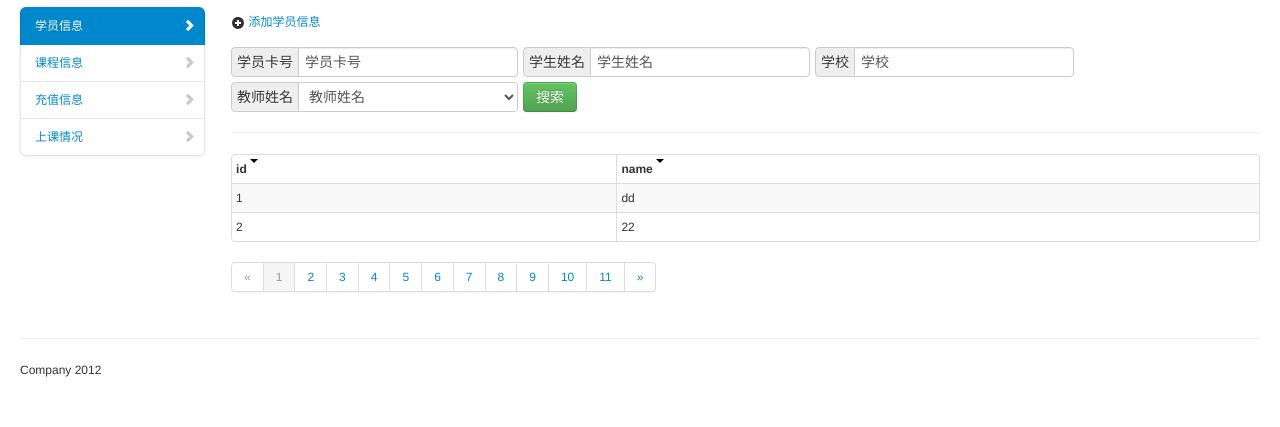
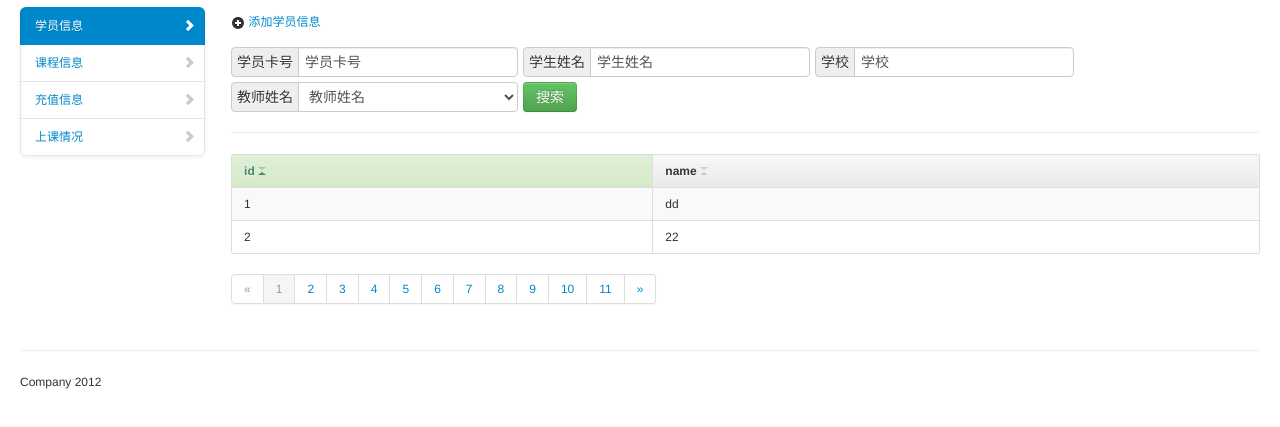
Before and after one commit to LegoTech/class, a plain HTML site: page info.html in a window 1280 px wide. Both pictures are taken after a click on the element "id". Shown: the part 53-480 px from the top of the page. Drawn offline with Linux system fonts and the light colour scheme.

Commit message:
tablesorter style

```diff
--- a/css/main.css
+++ b/css/main.css
@@ -65,6 +65,168 @@
   bottom: 270px;
 }
 
+/*istyle*/
+.table th,
+.table td {
+  padding: 6px 12px;
+  line-height: 20px;
+  text-align: left;
+  vertical-align: top;
+  border-top: 1px solid #dddddd;
+}
+.table th {
+  font-weight: bold;
+}
+.table thead th {
+  vertical-align: bottom;
+}
+.table caption + thead tr:first-child th,
+.table caption + thead tr:first-child td,
+.table colgroup + thead tr:first-child th,
+.table colgroup + thead tr:first-child td,
+.table thead:first-child tr:first-child th,
+.table thead:first-child tr:first-child td {
+  border-top: 0;
+}
+.table tbody + tbody {
+  border-top: 2px solid #dddddd;
+}
+.table .table {
+  background-color: #ffffff;
+}
+.table th.header .caret {
+  margin: 8px 0 0 0;
+}
+.table th .caret {
+  position: relative;
+  top: -2px;
+  height: 2px;
+  border-top: none;
+  border-bottom: 3px solid #ccc;
+  border-top: 3px solid #ccc;
+}
+.table th.headerSortUp .caret {
+  border-bottom: 3px solid #bbb;
+  border-top: 3px solid #46886A;
+}
+.table th.headerSortDown .caret {
+  border-bottom: 3px solid #46886A;
+  border-top: 3px solid #bbb;
+}
+
+.table th.active {
+  cursor: pointer;
+}
+.table th.headerSortUp,
+.table th.headerSortDown {
+  color: #46886A;
+  background-color: #DFF0D8;
+}
+.table-condensed th,
+.table-condensed td {
+  padding: 4px 5px;
+}
+.table-bordered {
+  border: 1px solid #dddddd;
+  border-collapse: separate;
+  *border-collapse: collapse;
+  border-left: 0;
+  border-radius: 2px;
+}
+.table-bordered th {
+  text-shadow: 0 1px 1px rgba(255, 255, 255, 0.75);
+  background-color: #f5f5f5;
+  background-image: -moz-linear-gradient(top, #f7f7f7, #eaeaea);
+  background-image: -webkit-gradient(linear, 0 0, 0 100%, from(#f7f7f7), to(#eaeaea));
+  background-image: -webkit-linear-gradient(top, #f7f7f7, #eaeaea);
+  background-image: linear-gradient(to bottom, #f7f7f7, #eaeaea);
+  background-repeat: repeat-x;
+  filter: progid:DXImageTransform.Microsoft.gradient(startColorstr='#ffF7F7F7', endColorstr='#ffeaeaea', GradientType=0);
+  *background-color: #eaeaea;
+  filter: progid:DXImageTransform.Microsoft.gradient(enabled=false);
+}
+.table-bordered th.headerSortUp,
+.table-bordered th.headerSortDown {
+  background-image: -moz-linear-gradient(top, #dff0d8, #d6e9c6);
+  background-image: -webkit-gradient(linear, 0 0, 0 100%, from(#dff0d8), to(#d6e9c6));
+  background-image: -webkit-linear-gradient(top, #dff0d8, #d6e9c6);
+  background-image: linear-gradient(to bottom, #dff0d8, #d6e9c6);
+  filter: progid:DXImageTransform.Microsoft.gradient(startColorstr='#ffFCF8E3', endColorstr='#ffD6E9C6', GradientType=0);
+  *background-color: #D6E9C6;
+}
+.table-bordered th,
+.table-bordered td {
+  border-left: 1px solid #dddddd;
+}
+.table-bordered caption + thead tr:first-child th,
+.table-bordered caption + tbody tr:first-child th,
+.table-bordered caption + tbody tr:first-child td,
+.table-bordered colgroup + thead tr:first-child th,
+.table-bordered colgroup + tbody tr:first-child th,
+.table-bordered colgroup + tbody tr:first-child td,
+.table-bordered thead:first-child tr:first-child th,
+.table-bordered tbody:first-child tr:first-child th,
+.table-bordered tbody:first-child tr:first-child td {
+  border-top: 0;
+}
+.table-bordered thead:first-child tr:first-child > th:first-child,
+.table-bordered tbody:first-child tr:first-child > td:first-child,
+.table-bordered tbody:first-child tr:first-child > th:first-child {
+  border-top-left-radius: 2px;
+}
+.table-bordered thead:first-child tr:first-child > th:last-child,
+.table-bordered tbody:first-child tr:first-child > td:last-child,
+.table-bordered tbody:first-child tr:first-child > th:last-child {
+  border-top-right-radius: 2px;
+}
+.table-bordered thead:last-child tr:last-child > th:first-child,
+.table-bordered tbody:last-child tr:last-child > td:first-child,
+.table-bordered tbody:last-child tr:last-child > th:first-child,
+.table-bordered tfoot:last-child tr:last-child > td:first-child,
+.table-bordered tfoot:last-child tr:last-child > th:first-child {
+  border-bottom-left-radius: 2px;
+}
+.table-bordered thead:last-child tr:last-child > th:last-child,
+.table-bordered tbody:last-child tr:last-child > td:last-child,
+.table-bordered tbody:last-child tr:last-child > th:last-child,
+.table-bordered tfoot:last-child tr:last-child > td:last-child,
+.table-bordered tfoot:last-child tr:last-child > th:last-child {
+  border-bottom-right-radius: 2px;
+}
+.table-bordered tfoot + tbody:last-child tr:last-child td:first-child {
+  border-bottom-left-radius: 0;
+}
+.table-bordered tfoot + tbody:last-child tr:last-child td:last-child {
+  border-bottom-right-radius: 0;
+}
+.table-bordered caption + thead tr:first-child th:first-child,
+.table-bordered caption + tbody tr:first-child td:first-child,
+.table-bordered colgroup + thead tr:first-child th:first-child,
+.table-bordered colgroup + tbody tr:first-child td:first-child {
+  border-top-left-radius: 2px;
+}
+.table-bordered caption + thead tr:first-child th:last-child,
+.table-bordered caption + tbody tr:first-child td:last-child,
+.table-bordered colgroup + thead tr:first-child th:last-child,
+.table-bordered colgroup + tbody tr:first-child td:last-child {
+  border-top-right-radius: 2px;
+}
+.table-striped tbody > tr:nth-child(odd) > td,
+.table-striped tbody > tr:nth-child(odd) > th {
+  background-color: #f9f9f9;
+}
+.table-hover tbody tr:hover > td,
+.table-hover tbody tr:hover > th {
+  background-color: #f5f5f5;
+}
+table td[class*="span"],
+table th[class*="span"],
+.row-fluid table td[class*="span"],
+.row-fluid table th[class*="span"] {
+  display: table-cell;
+  float: none;
+  margin-left: 0;
+}
 
 /*info*/
 .add-on-label{
@@ -83,7 +245,3 @@ body{
 #navbar{
   font-size: 14px;
 }
-
-.table th, .table td{
-  padding: 4px;
-}
```
